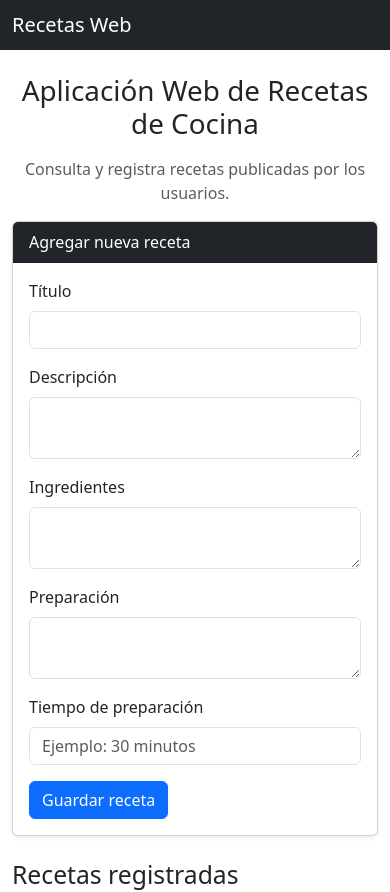
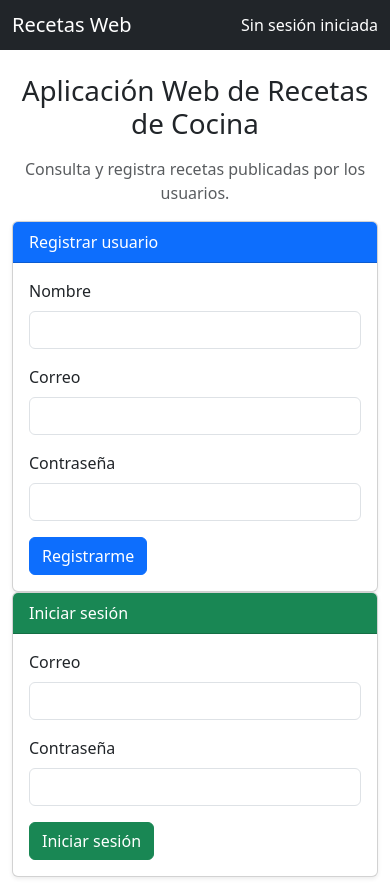
Before and after one commit to luismedinadl/recetas-web, a React app in the folder frontend/: page / in a window 390 px wide. Shown: the top 892 px of the page. Built offline with nearby package versions, Linux system fonts and the light colour scheme; no server answers; the HTML template or start-up script is replaced by a standard one.

Commit message:
Agregando registro e inicio de sesion en frontend

```diff
--- a/frontend/src/App.jsx
+++ b/frontend/src/App.jsx
@@ -3,6 +3,18 @@ import axios from "axios";
 
 function App() {
   const [recetas, setRecetas] = useState([]);
+  const [usuario, setUsuario] = useState(null);
+
+  const [login, setLogin] = useState({
+    correo: "",
+    password: "",
+  });
+
+  const [registro, setRegistro] = useState({
+    nombre: "",
+    correo: "",
+    password: "",
+  });
 
   const [formulario, setFormulario] = useState({
     titulo: "",
@@ -10,7 +22,6 @@ function App() {
     ingredientes: "",
     preparacion: "",
     tiempo_preparacion: "",
-    id_usuario: 1,
     id_categoria: 1,
   });
 
@@ -23,18 +34,92 @@ function App() {
     }
   };
 
-  const manejarCambio = (e) => {
+  const manejarCambioLogin = (e) => {
+    setLogin({
+      ...login,
+      [e.target.name]: e.target.value,
+    });
+  };
+
+  const manejarCambioRegistro = (e) => {
+    setRegistro({
+      ...registro,
+      [e.target.name]: e.target.value,
+    });
+  };
+
+  const manejarCambioReceta = (e) => {
     setFormulario({
       ...formulario,
       [e.target.name]: e.target.value,
     });
   };
 
+  const registrarUsuario = async (e) => {
+    e.preventDefault();
+
+    try {
+      await axios.post("http://localhost:3000/api/usuarios/registro", registro);
+
+      alert("Usuario registrado correctamente. Ahora inicia sesión.");
+
+      setRegistro({
+        nombre: "",
+        correo: "",
+        password: "",
+      });
+    } catch (error) {
+      console.error("Error al registrar usuario:", error);
+      alert(error.response?.data?.mensaje || "Error al registrar usuario");
+    }
+  };
+
+  const iniciarSesion = async (e) => {
+    e.preventDefault();
+
+    try {
+      const respuesta = await axios.post(
+        "http://localhost:3000/api/usuarios/login",
+        login
+      );
+
+      localStorage.setItem("token", respuesta.data.token);
+      localStorage.setItem("usuario", JSON.stringify(respuesta.data.usuario));
+
+      setUsuario(respuesta.data.usuario);
+
+      setLogin({
+        correo: "",
+        password: "",
+      });
+
+      alert("Inicio de sesión correcto");
+    } catch (error) {
+      console.error("Error al iniciar sesión:", error);
+      alert(error.response?.data?.mensaje || "Error al iniciar sesión");
+    }
+  };
+
+  const cerrarSesion = () => {
+    localStorage.removeItem("token");
+    localStorage.removeItem("usuario");
+    setUsuario(null);
+  };
+
   const guardarReceta = async (e) => {
     e.preventDefault();
 
+    if (!usuario) {
+      alert("Debes iniciar sesión para publicar una receta");
+      return;
+    }
+
     try {
-      await axios.post("http://localhost:3000/api/recetas", formulario);
+      await axios.post("http://localhost:3000/api/recetas", {
+        ...formulario,
+        id_usuario: usuario.id_usuario,
+        id_categoria: Number(formulario.id_categoria),
+      });
 
       setFormulario({
         titulo: "",
@@ -42,7 +127,6 @@ function App() {
         ingredientes: "",
         preparacion: "",
         tiempo_preparacion: "",
-        id_usuario: 1,
         id_categoria: 1,
       });
 
@@ -50,12 +134,18 @@ function App() {
       alert("Receta guardada correctamente");
     } catch (error) {
       console.error("Error al guardar receta:", error);
-      alert("Error al guardar la receta");
+      alert("Error al guardar receta");
     }
   };
 
   useEffect(() => {
     obtenerRecetas();
+
+    const usuarioGuardado = localStorage.getItem("usuario");
+
+    if (usuarioGuardado) {
+      setUsuario(JSON.parse(usuarioGuardado));
+    }
   }, []);
 
   return (
@@ -63,6 +153,20 @@ function App() {
       <nav className="navbar navbar-dark bg-dark">
         <div className="container">
           <span className="navbar-brand mb-0 h1">Recetas Web</span>
+
+          {usuario ? (
+            <div className="d-flex align-items-center">
+              <span className="text-white me-3">
+                Usuario: {usuario.nombre}
+              </span>
+
+              <button className="btn btn-outline-light btn-sm" onClick={cerrarSesion}>
+                Cerrar sesión
+              </button>
+            </div>
+          ) : (
+            <span className="text-white">Sin sesión iniciada</span>
+          )}
         </div>
       </nav>
 
@@ -75,6 +179,103 @@ function App() {
           Consulta y registra recetas publicadas por los usuarios.
         </p>
 
+        {!usuario && (
+          <div className="row mb-4">
+            <div className="col-md-6">
+              <div className="card shadow-sm">
+                <div className="card-header bg-primary text-white">
+                  Registrar usuario
+                </div>
+
+                <div className="card-body">
+                  <form onSubmit={registrarUsuario}>
+                    <div className="mb-3">
+                      <label className="form-label">Nombre</label>
+                      <input
+                        type="text"
+                        className="form-control"
+                        name="nombre"
+                        value={registro.nombre}
+                        onChange={manejarCambioRegistro}
+                        required
+                      />
+                    </div>
+
+                    <div className="mb-3">
+                      <label className="form-label">Correo</label>
+                      <input
+                        type="email"
+                        className="form-control"
+                        name="correo"
+                        value={registro.correo}
+                        onChange={manejarCambioRegistro}
+                        required
+                      />
+                    </div>
+
+                    <div className="mb-3">
+                      <label className="form-label">Contraseña</label>
+                      <input
+                        type="password"
+                        className="form-control"
+                        name="password"
+                        value={registro.password}
+                        onChange={manejarCambioRegistro}
+                        required
+                      />
+                    </div>
+
+                    <button type="submit" className="btn btn-primary">
+                      Registrarme
+                    </button>
+                  </form>
+                </div>
+              </div>
+            </div>
+
+            <div className="col-md-6">
+              <div className="card shadow-sm">
+                <div className="card-header bg-success text-white">
+                  Iniciar sesión
+                </div>
+
+                <div className="card-body">
+                  <form onSubmit={iniciarSesion}>
+                    <div className="mb-3">
+                      <label className="form-label">Correo</label>
+                      <input
+                        type="email"
+                        className="form-control"
+                        name="correo"
+                        value={login.correo}
+                        onChange={manejarCambioLogin}
+                        required
+                      />
+                    </div>
+
+                    <div className="mb-3">
+                      <label className="form-label">Contraseña</label>
+                      <input
+                        type="password"
+                        className="form-control"
+                        name="password"
+                        value={login.password}
+                        onChange={manejarCambioLogin}
+                        required
+                      />
+                    </div>
+
+                    <button type="submit" className="btn btn-success">
+                      Iniciar sesión
+                    </button>
+                  </form>
+                </div>
+              </div>
+            </div>
+          </div>
+        )}
+
+        {usuario && (
           <div className="card shadow-sm mb-4">
             <div className="card-header bg-dark text-white">
               Agregar nueva receta
@@ -89,7 +290,7 @@ function App() {
                     className="form-control"
                     name="titulo"
                     value={formulario.titulo}
-                  onChange={manejarCambio}
+                    onChange={manejarCambioReceta}
                     required
                   />
                 </div>
@@ -100,7 +301,7 @@ function App() {
                     className="form-control"
                     name="descripcion"
                     value={formulario.descripcion}
-                  onChange={manejarCambio}
+                    onChange={manejarCambioReceta}
                   ></textarea>
                 </div>
 
@@ -110,7 +311,7 @@ function App() {
                     className="form-control"
                     name="ingredientes"
                     value={formulario.ingredientes}
-                  onChange={manejarCambio}
+                    onChange={manejarCambioReceta}
                     required
                   ></textarea>
                 </div>
@@ -121,7 +322,7 @@ function App() {
                     className="form-control"
                     name="preparacion"
                     value={formulario.preparacion}
-                  onChange={manejarCambio}
+                    onChange={manejarCambioReceta}
                     required
                   ></textarea>
                 </div>
@@ -133,17 +334,32 @@ function App() {
                     className="form-control"
                     name="tiempo_preparacion"
                     value={formulario.tiempo_preparacion}
-                  onChange={manejarCambio}
+                    onChange={manejarCambioReceta}
                     placeholder="Ejemplo: 30 minutos"
                   />
                 </div>
 
-              <button type="submit" className="btn btn-primary">
+                <div className="mb-3">
+                  <label className="form-label">Categoría</label>
+                  <select
+                    className="form-select"
+                    name="id_categoria"
+                    value={formulario.id_categoria}
+                    onChange={manejarCambioReceta}
+                  >
+                    <option value="1">Comida mexicana</option>
+                    <option value="2">Postres</option>
+                    <option value="3">Bebidas</option>
+                  </select>
+                </div>
+
+                <button type="submit" className="btn btn-dark">
                   Guardar receta
                 </button>
               </form>
             </div>
           </div>
+        )}
 
         <h2 className="mb-3">Recetas registradas</h2>
 
```
Lines whose indentation alone changed are shown as unchanged.
